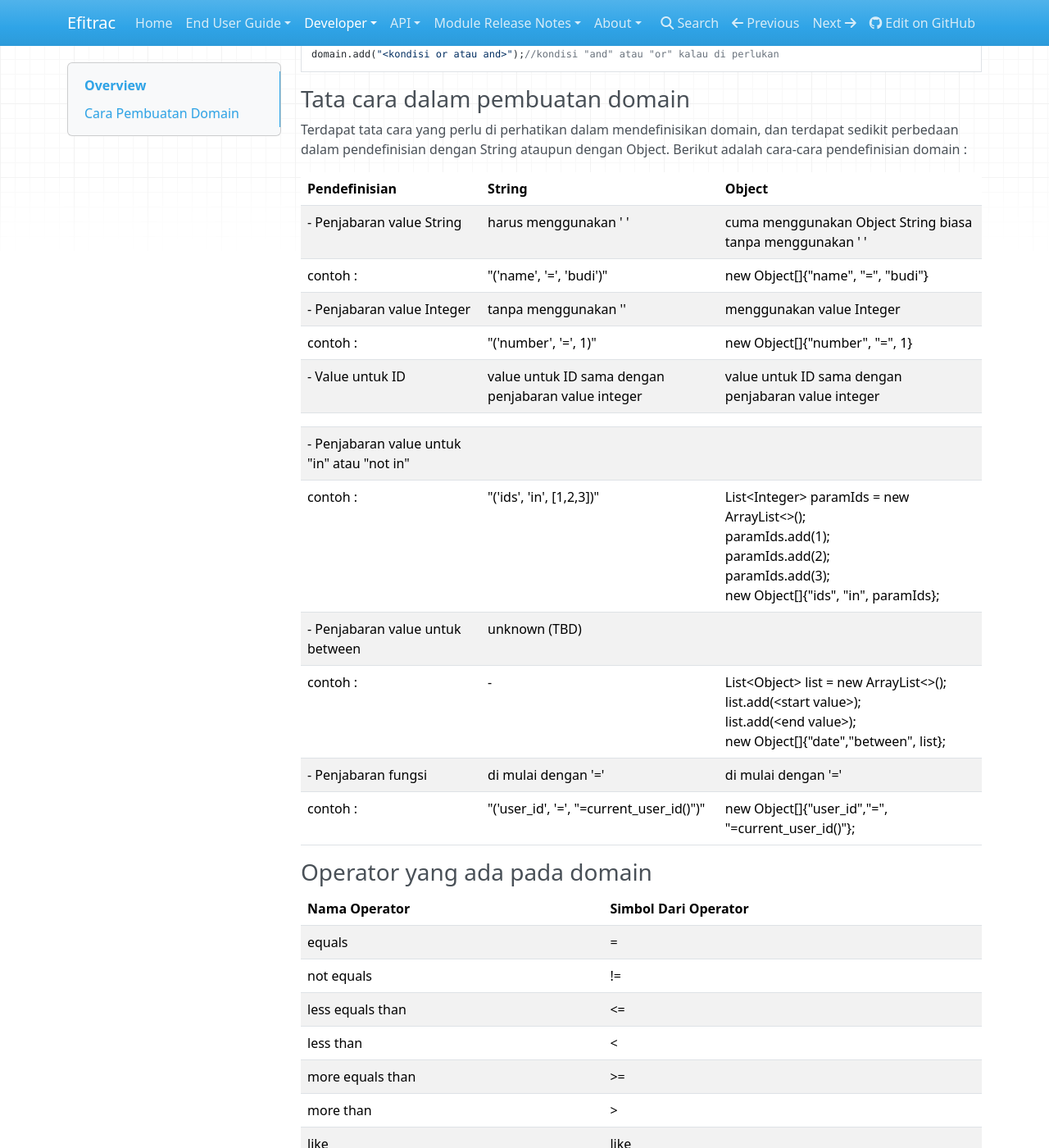
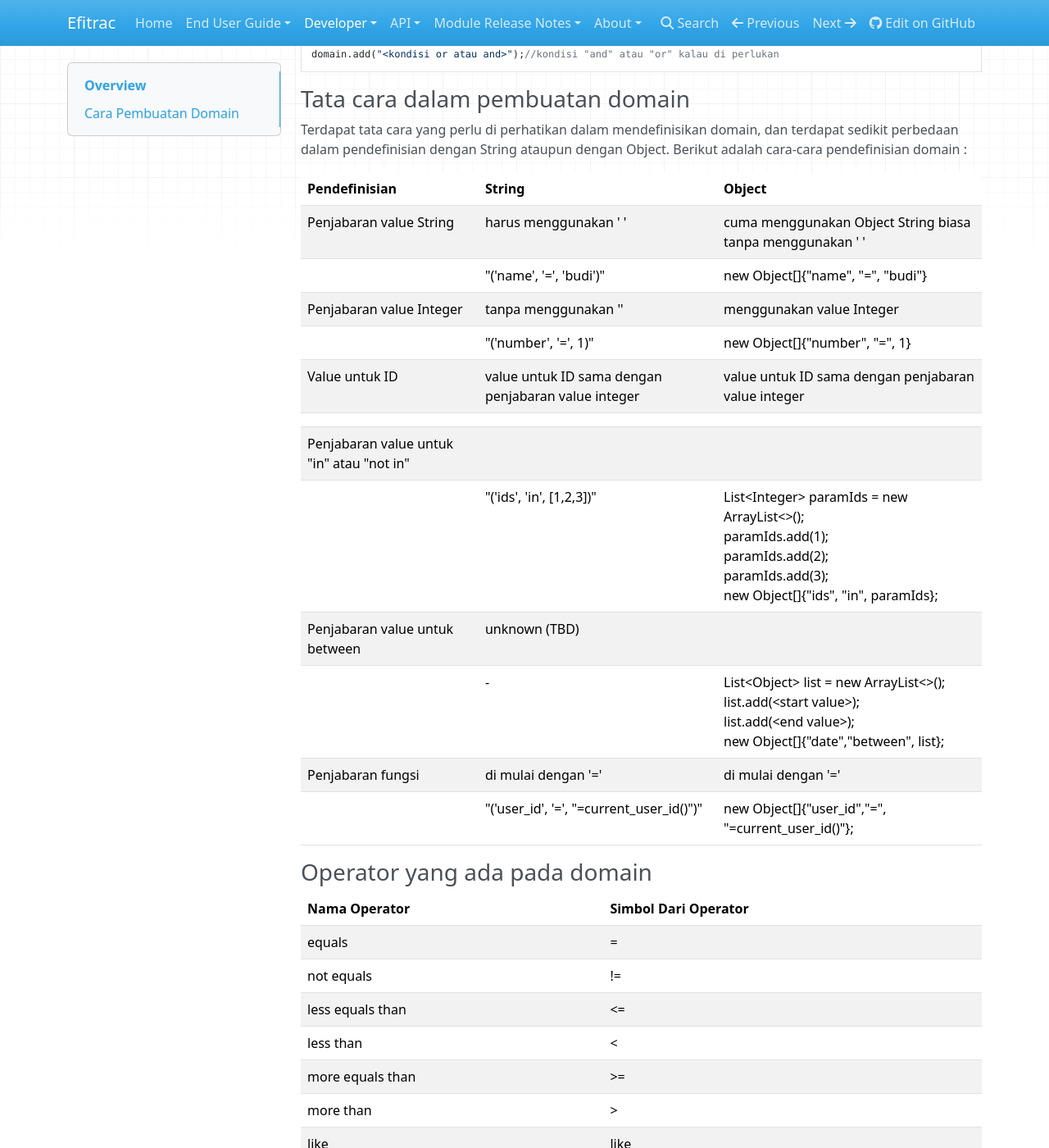
Before and after one commit to ianyulianto/efitrac-wiki, an MkDocs documentation site: the page built from docs/developer/domain.md, in a window 1280 px wide and 1400 px high, scrolled down 613 px. Shown: the whole window at 82% size. Built offline with MkDocs 1.6.1, drawn with Linux system fonts in a browser that asks for light colours; nearby versions of some CDN libraries; old or Windows-style settings are respelled for this version of MkDocs; some of the changed text lies outside the part shown.

````diff
--- a/docs/developer/domain.md
+++ b/docs/developer/domain.md
@@ -31,18 +31,18 @@ Terdapat tata cara yang perlu di perhatikan dalam mendefinisikan domain, dan ter
 
 | Pendefinisian | String | Object |
 |--|--|--|
-| - Penjabaran value String| harus menggunakan ' ' | cuma menggunakan Object String biasa tanpa menggunakan ' '|
-| contoh : | "('name', '=', 'budi')" | new Object[]{"name", "=", "budi"}|
-| - Penjabaran value Integer| tanpa menggunakan '' | menggunakan value Integer|
-| contoh : | "('number', '=', 1)" | new Object[]{"number", "=", 1}|
-| - Value untuk ID | value untuk ID sama dengan penjabaran value integer | value untuk ID sama dengan penjabaran value integer |
+| Penjabaran value String| harus menggunakan ' ' | cuma menggunakan Object String biasa tanpa menggunakan ' '|
+|  | "('name', '=', 'budi')" | new Object[]{"name", "=", "budi"}|
+| Penjabaran value Integer| tanpa menggunakan '' | menggunakan value Integer|
+|  | "('number', '=', 1)" | new Object[]{"number", "=", 1}|
+| Value untuk ID | value untuk ID sama dengan penjabaran value integer | value untuk ID sama dengan penjabaran value integer |
 ||||
-| - Penjabaran value untuk "in" atau "not in"|||
-| contoh : |"('ids', 'in', [1,2,3])"|List&lt;Integer&gt; paramIds = new ArrayList<>();<br>paramIds.add(1);<br>paramIds.add(2);<br>paramIds.add(3);<br>new Object[]{"ids", "in", paramIds};|
-| - Penjabaran value untuk between | unknown (TBD) | |
-|contoh :|-| List&lt;Object&gt; list = new ArrayList<>();<br>list.add(&lt;start value&gt;);<br>list.add(&lt;end value&gt;);<br>new Object[]{"date","between", list};|
-| - Penjabaran fungsi | di mulai dengan '=' | di mulai dengan '=' |
-|contoh :| "('user_id', '=', "=current_user_id()")" | new Object[]{"user_id","=", "=current_user_id()"};|
+| Penjabaran value untuk "in" atau "not in"|||
+|  |"('ids', 'in', [1,2,3])"|List&lt;Integer&gt; paramIds = new ArrayList<>();<br>paramIds.add(1);<br>paramIds.add(2);<br>paramIds.add(3);<br>new Object[]{"ids", "in", paramIds};|
+| Penjabaran value untuk between | unknown (TBD) | |
+|  |-| List&lt;Object&gt; list = new ArrayList<>();<br>list.add(&lt;start value&gt;);<br>list.add(&lt;end value&gt;);<br>new Object[]{"date","between", list};|
+| Penjabaran fungsi | di mulai dengan '=' | di mulai dengan '=' |
+|  | "('user_id', '=', "=current_user_id()")" | new Object[]{"user_id","=", "=current_user_id()"};|
 
 ### Operator yang ada pada domain
 
@@ -68,7 +68,7 @@ Terdapat tata cara yang perlu di perhatikan dalam mendefinisikan domain, dan ter
 | or | &#124; |
 | negate/not* | ! |
 
-\* negate belum support Operator between, dan cuma di support untuk pencarian dengan AbstractModel.searchN
+\* *negate belum support Operator between, dan cuma di support untuk pencarian dengan AbstractModel.searchN*
 
 TBD : <br>
 - Link ke dokumentasi AbstractModel.searchN
@@ -79,8 +79,9 @@ Fungsi-fungsi bawaan di sediakan untuk membantu dan memperkuat kemampuan dari do
 
 
 * current_user_id
-<br>Untuk mendapatkan user id yang sedang login saat ini.
-<br>Contoh :
+>Untuk mendapatkan user id yang sedang login saat ini.
+
+Contoh :
 
 ```java
 "[('id','=','=current_user_id()')]"
@@ -88,8 +89,9 @@ Fungsi-fungsi bawaan di sediakan untuk membantu dan memperkuat kemampuan dari do
 
 * str_to_date
 
-Untuk mengubah inputan dari string menjadi date.
-<br>Contoh :
+>Untuk mengubah inputan dari string menjadi date.
+
+Contoh :
 
 ```java
 "[('tanggal','=','=str_to_date()')]"
@@ -97,8 +99,9 @@ Untuk mengubah inputan dari string menjadi date.
 
 * date_create(instance tanggal, tipe modifier, nilai modifier)
 
-Membuat tanggal dan mengubah tanggal agar sessuai dengan kebutuhan.
-<br>Contoh :
+>Membuat tanggal dan mengubah tanggal agar sessuai dengan kebutuhan.
+
+Contoh :
 
 ```java
 "[('tanggal','=','=date_create('now','sec',1)')]"
@@ -123,8 +126,9 @@ List value parameter 2
 
 * today
 
-Untuk mendapatkan tanggal saat ini.
-<br>Contoh :
+>Untuk mendapatkan tanggal saat ini.
+
+Contoh :
 
 ```java
 "[('tanggal','=','=today()')]"
@@ -132,8 +136,9 @@ Untuk mendapatkan tanggal saat ini.
 
 * ref(...)
 
-Untuk mendapatkan id dari data yang di definisikan di xml
-<br>Contoh :
+>Untuk mendapatkan id dari data yang di definisikan di xml
+
+Contoh :
 
 ```java
 "[('id','=','=ref('module.record_name')')]"
@@ -144,8 +149,9 @@ TBD :
 
 * exec(jenis, nama model, nama fungsi)
 
-Untuk mengeksekusi method yang ada pada sebuah model.
-<br>Contoh :
+>Untuk mengeksekusi method yang ada pada sebuah model.
+
+Contoh :
 
 Pendefinisian domain
 
@@ -169,7 +175,7 @@ public Integer getMyCustomFunc(Integer parentId) {
 
 * eval
 
-???
+>???
 
 TBD :
 <br>- cari info lebih lanjut soal eval
--- a/mkdocs.yml
+++ b/mkdocs.yml
@@ -14,6 +14,7 @@ pages:
 - Developer:
     - Custom View: developer/custom-view.md
     - Domain: developer/domain.md
+    - Model Inheritance: developer/model-inheritance.md
     - Inherit View: developer/inherit-view.md
     - Versionning: developer/versioning.md
 - API:
````
